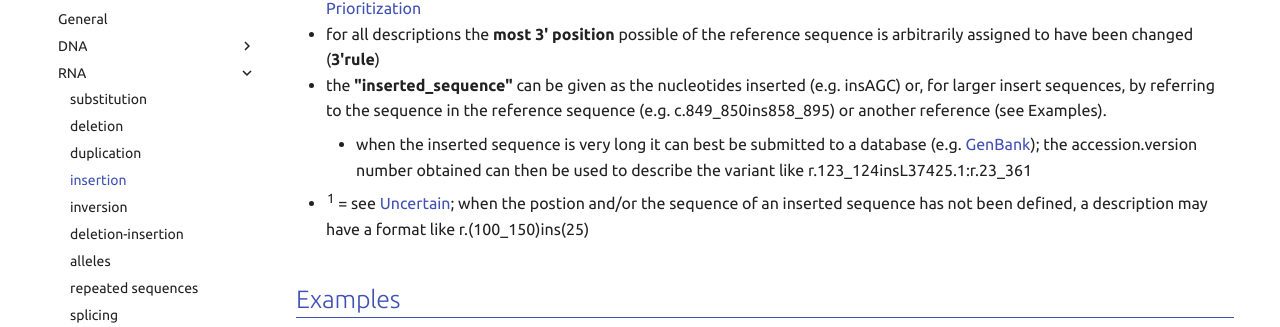
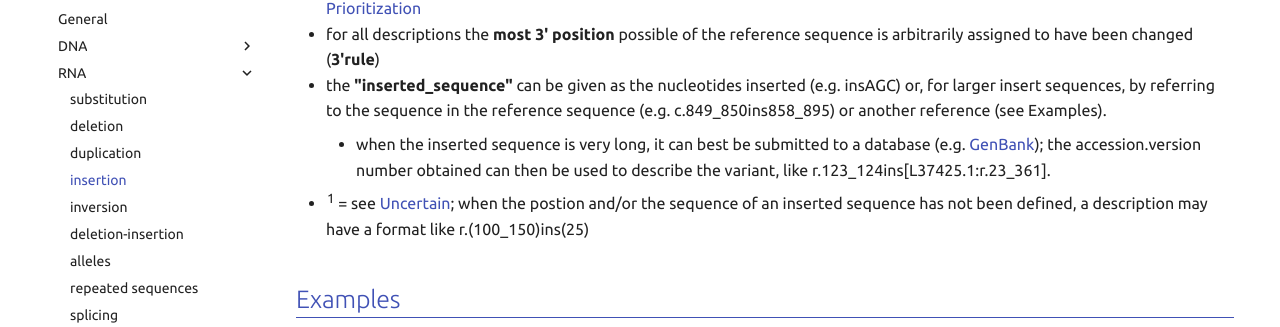
Before and after one commit to HGVSnomenclature/hgvs-nomenclature, an MkDocs documentation site: the page built from docs/recommendations/RNA/insertion.md, in a window 1280 px wide and 900 px high, scrolled down 557 px. Shown: the part 125-452 px from the top of the window. Built offline with MkDocs 1.6.1 and Material for MkDocs 9.7.7, drawn with Linux system fonts in a browser that asks for light colours.

Commit message:
Fix one more insertion that should have used square brackets.

```diff
--- a/docs/recommendations/RNA/insertion.md
+++ b/docs/recommendations/RNA/insertion.md
@@ -21,7 +21,7 @@ Format: **"prefix""positions_flanking""ins""inserted_sequence"**,  e.g. r.123\_1
 * when a variant can be described as a duplication it **must** be desribed as a duplication and **not as an insertion** (see [Prioritization](../../general/)
 * for all descriptions the **most 3' position** possible of the reference sequence is arbitrarily assigned to have been changed (**3'rule**)
 * the **"inserted_sequence"** can be given as the nucleotides inserted (e.g. insAGC) or, for larger insert sequences, by referring to the sequence in the reference sequence (e.g. c.849_850ins858_895) or another reference (see Examples).
-    * when the inserted sequence is very long it can best be submitted to a database (e.g. [GenBank](http://www.ncbi.nlm.nih.gov/genbank/submit/)); the accession.version number obtained can then be used to describe the variant like r.123\_124insL37425.1:r.23\_361
+    * when the inserted sequence is very long, it can best be submitted to a database (e.g. [GenBank](http://www.ncbi.nlm.nih.gov/genbank/submit/)); the accession.version number obtained can then be used to describe the variant, like r.123\_124ins[L37425.1:r.23\_361].
 * <sup>1</sup> = see [Uncertain](../../uncertain/); when the postion and/or the sequence of an inserted sequence has not been defined, a description may have a format like r.(100_150)ins(25)
 ## Examples
 
```
